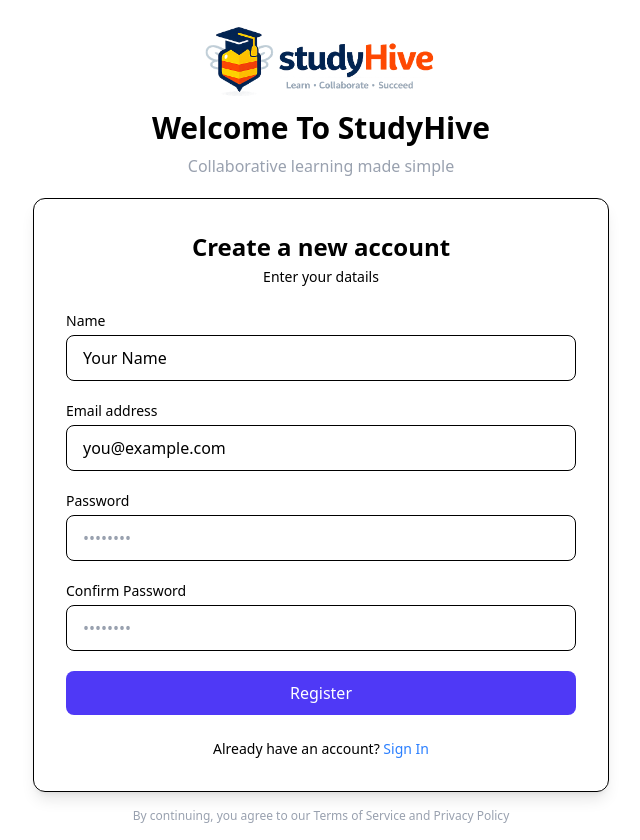
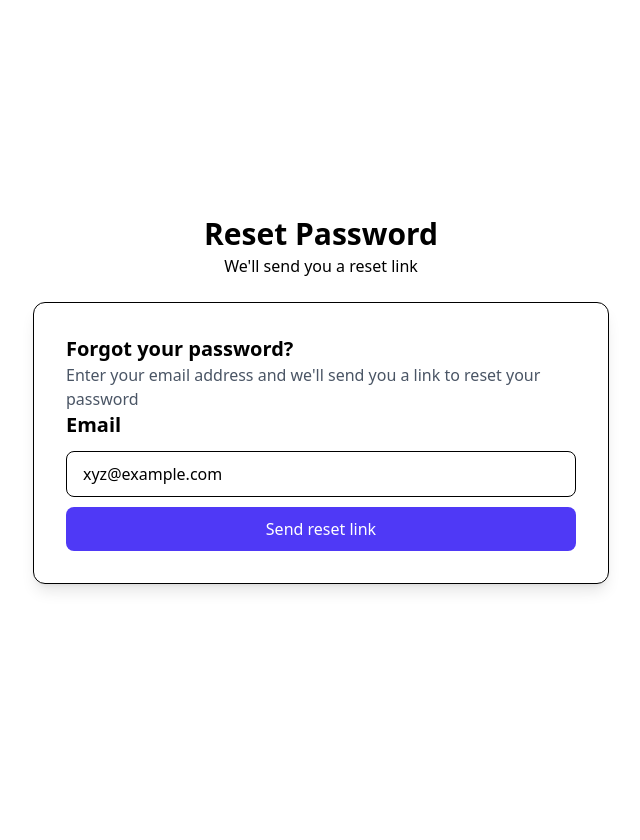
Before and after one commit to Adi-Dcpp/StudyHive-Frontend, a React (Vite) app: page / in a window 1280 px wide. Shown: the whole page, without its empty margins (319-959 px from the left). After the commit the page ends 800 px from the top, so only its background shows below. Built offline with nearby package versions, Linux system fonts and the light colour scheme.

Commit message:
Forgot password ui done

```diff
--- a/src/App.jsx
+++ b/src/App.jsx
@@ -1,11 +1,13 @@
 import { BrowserRouter } from 'react-router-dom'
 import Login from './pages/auth/Login'
 import SignUp from './pages/auth/SignUp'
+import ForgotPassword from './pages/auth/ForgotPassword'
 
 function App() {
   return (
     // <Login/>
-    <SignUp/>
+    // <SignUp/>
+    <ForgotPassword/>
   )
 }
 
--- a/src/components/SignUpForm.jsx
+++ b/src/components/SignUpForm.jsx
@@ -95,6 +95,36 @@ const SignUpForm = () => {
             />
           </div>
 
+          {/* Role */}
+          <div className="flex flex-col gap-2">
+            <label className="text-xs sm:text-sm font-medium text-black">
+              Choose your role
+            </label>
+
+            <div className="flex gap-6">
+              <label className="flex items-center gap-2 cursor-pointer">
+                <input
+                  type="radio"
+                  name="role"
+                  value="learner"
+                  defaultChecked
+                  className="accent-indigo-600"
+                />
+                <span className="text-sm text-black">Learner</span>
+              </label>
+
+              <label className="flex items-center gap-2 cursor-pointer">
+                <input
+                  type="radio"
+                  name="role"
+                  value="mentor"
+                  className="accent-indigo-600"
+                />
+                <span className="text-sm text-black">Mentor</span>
+              </label>
+            </div>
+          </div>
+
           {/* Submit */}
           <button
             type="submit"
--- /dev/null
+++ b/src/pages/auth/ForgotPassword.jsx
@@ -0,0 +1,47 @@
+import React from 'react'
+
+const ForgotPassword = () => {
+  return (
+    <div className="min-h-screen flex flex-col items-center justify-center px-4 sm:px-6">
+      <div className="w-full flex flex-col items-center justify-center mb-6 gap-0.5">
+        <h2 className="text-3xl font-semibold">Reset Password</h2>
+        <h3>We'll send you a reset link</h3>
+      </div>
+      <div className="w-full max-w-md sm:max-w-lg md:max-w-xl rounded-xl border border-black p-6 sm:p-8 shadow-lg">
+        <div>
+          <h3 className="text-xl font-semibold text-black ">
+            Forgot your password?
+          </h3>
+          <p className="text-gray-600">
+            Enter your email address and we'll send you a link to reset your
+            password
+          </p>
+        </div>
+        <div>
+          <form>
+            <div className="flex flex-col gap-3">
+              <label className="font-semibold text-xl">Email</label>
+              <input
+                type="email"
+                placeholder="xyz@example.com"
+                className="w-full rounded-lg border border-black px-3 sm:px-4 py-2 sm:py-2.5 bg-transparent text-black placeholder:text-black focus:outline-none focus:ring-2 focus:ring-blue-500"
+              />
+            </div>
+            <div className="mt-2.5">
+              <button
+                type="submit"
+                className="w-full rounded-lg bg-indigo-600 py-2 sm:py-2.5
+                       text-white font-medium
+                       hover:bg-indigo-700 transition-colors"
+              >
+                Send reset link
+              </button>
+            </div>
+          </form>
+        </div>
+      </div>
+    </div>
+  )
+}
+
+export default ForgotPassword
```
